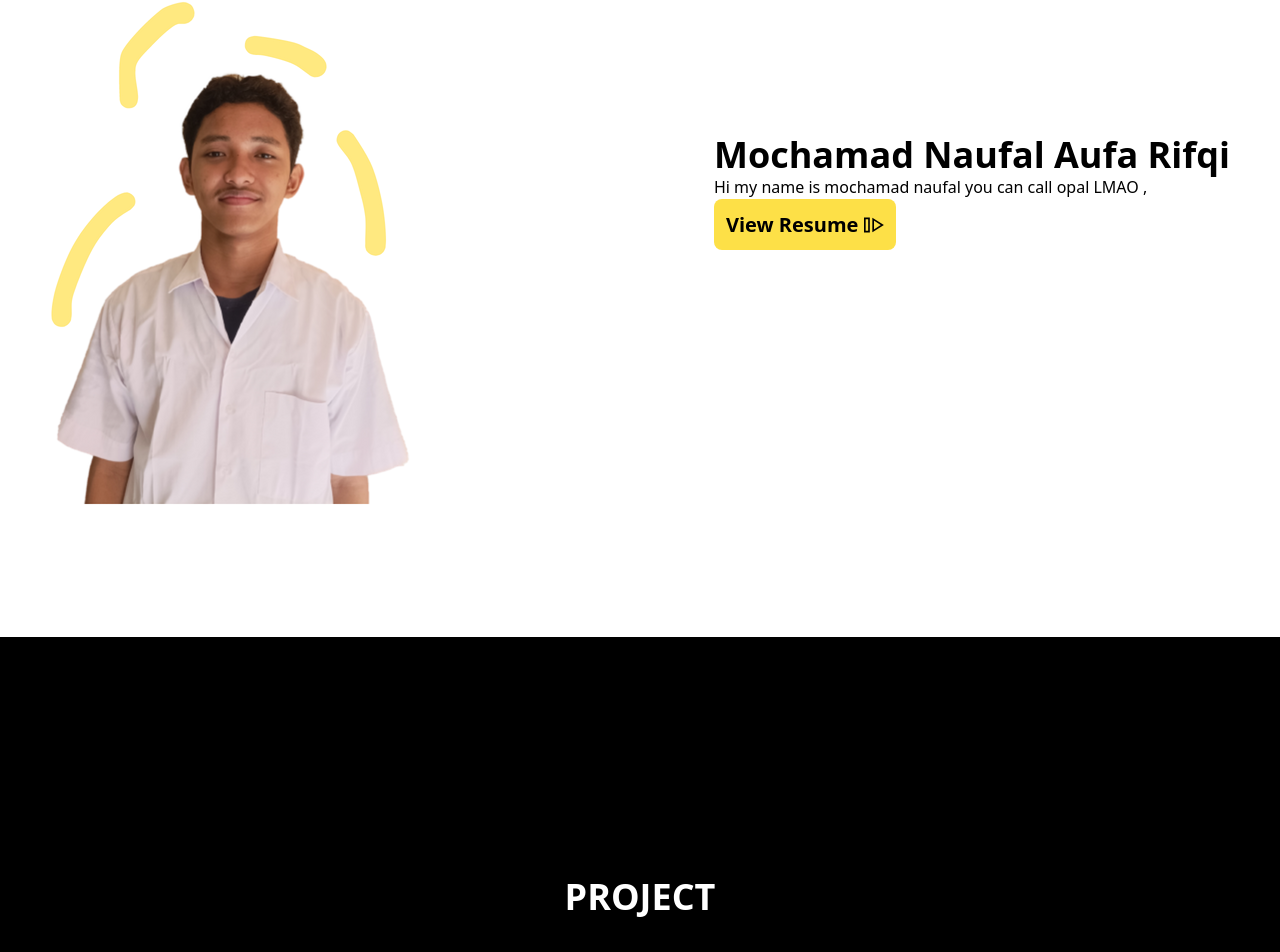
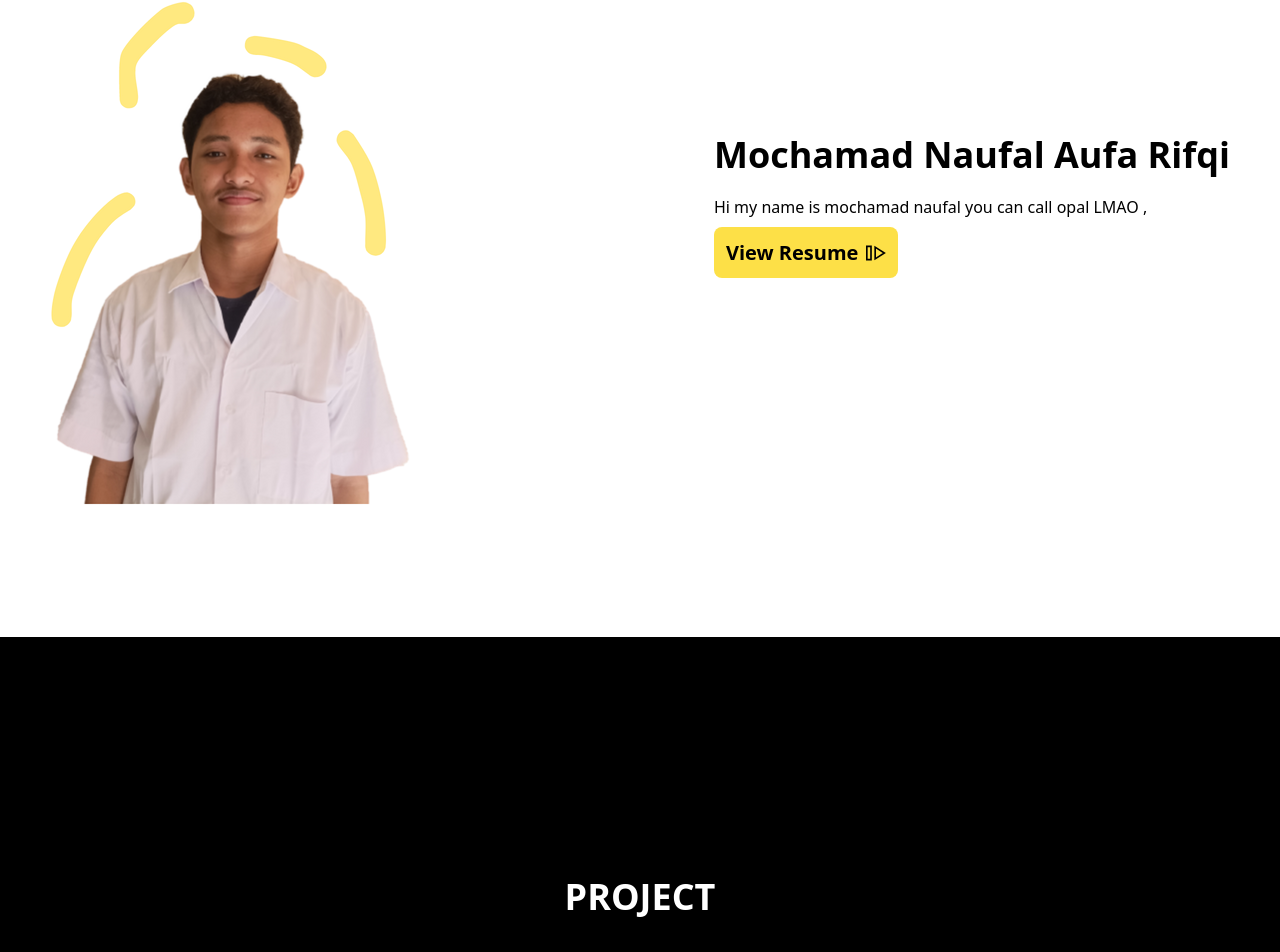
Before and after one commit to naufalaufa/portofolio, a React (Create React App) app: page / in a window 1280 px wide. Shown: the part 1105-2057 px from the top of the page. Built offline with nearby package versions, Linux system fonts and the light colour scheme.

Commit message:
fix: deploy

```diff
--- a/src/App.js
+++ b/src/App.js
@@ -1,15 +1,18 @@
 import React from "react";
-import { BrowserRouter as Router, Routes, Route } from "react-router-dom";
-import PagesOne from "./Pages/PagesOne";
+import Navbar from "./Components/Navbar";
+import Main from "./Components/Main";
+import About from "./Components/About";
+import Project from "./Components/Project";
+import Contact from "./Components/Contact";
 
 function App() {
   return (
     <div>
-      <Router>
-        <Routes>
-          <Route path="/" element={<PagesOne />} />
-        </Routes>
-      </Router>
+      <Navbar />
+      <Main />
+      <About />
+      <Project />
+      <Contact />
     </div>
   );
 }
--- a/src/Components/About.jsx
+++ b/src/Components/About.jsx
@@ -1,12 +1,9 @@
-import React, { useRef } from "react";
+import React from "react";
 import logo from "../images/Desain_tanpa_judul-removebg-preview.png";
 import { GrResume } from "react-icons/gr";
 import pdefas from "file:///C:/Users/NAUFAL/Downloads/pdf_20230525_094745_0000.pdf";
-import { Link } from "react-router-dom";
 
 function About() {
-  const ref = useRef(null);
-
   return (
     <div id="abouts" className="bg-white pb-28">
       <div className="bg-white p-5 ">
@@ -15,25 +12,26 @@ function About() {
         </h1>
         <div className="text-left sm:text-left">
           <img src={logo} alt="error" />
-          <div className="sm:absolute top-[1200px] right-[10px] p-10 md:ml-96 ">
+          <div className="sm:absolute top-[1200px] right-[10px] p-10 md:ml-96 space-y-5 ">
             <h1 className="text-2xl  font-bold  sm:text-xl  md:text-2xl lg:text-4xl ">
               Mochamad Naufal Aufa Rifqi
             </h1>
             <p className="text-left ">
               Hi my name is mochamad naufal you can call opal LMAO ,
             </p>
-            <div className="text-black mb-3"></div>
-            <Link
-              ref={ref}
-              target="_blank"
-              to={pdefas}
-              className="hover:bg-slate-600 duration-300  p-2 bg-yellow-300  font-bold rounded-lg my-2 sm:p-3 text-sm  md:text-sm lg:text-xl "
-            >
-              View Resume{" "}
-              <span className="inline-block relative top-[3px] ">
-                <GrResume />
-              </span>
-            </Link>
+            <div>
+              <a
+                target="_blank"
+                href={pdefas}
+                className="hover:bg-slate-600 duration-300  p-2 bg-yellow-300  font-bold rounded-lg my-2 sm:p-3 text-sm  md:text-sm lg:text-xl "
+                rel="noreferrer"
+              >
+                View Resume
+                <span className="inline-block relative top-[3px] ml-2">
+                  <GrResume />
+                </span>
+              </a>
+            </div>
           </div>
         </div>
       </div>
--- a/src/Components/Contact.jsx
+++ b/src/Components/Contact.jsx
@@ -3,7 +3,6 @@ import { IoLogoWhatsapp } from "react-icons/io";
 import { AiFillInstagram } from "react-icons/ai";
 import { BsGithub } from "react-icons/bs";
 import { BsLinkedin } from "react-icons/bs";
-import { Link } from "react-router-dom";
 
 function Contact() {
   return (
@@ -11,30 +10,43 @@ function Contact() {
       <h1 className="text-center font-bold text-4xl m-auto ">CONTACT</h1>
       <div className="flex justify-evenly rounded-md gap-5 sm:w-[400px] p-10 m-auto md:w-[500px] ">
         <div>
-          <Link to="https://wa.me/6285156802452" target="_blank">
+          <a
+            href="https://wa.me/6285156802452"
+            target="_blank"
+            rel="noreferrer"
+          >
             <IoLogoWhatsapp size={40} className="hover:scale-150 duration-75" />
-          </Link>
+          </a>
         </div>
         <div>
-          <Link to="https://www.instagram.com/naufallrifqiii/" target="_blank">
+          <a
+            href="https://www.instagram.com/naufallrifqiii/"
+            target="_blank"
+            rel="noreferrer"
+          >
             <AiFillInstagram
               size={40}
               className="hover:scale-150 duration-75"
             />
-          </Link>
+          </a>
         </div>
         <div>
-          <Link to="https://github.com/naufalaufa" target="_blank">
+          <a
+            href="https://github.com/naufalaufa"
+            target="_blank"
+            rel="noreferrer"
+          >
             <BsGithub size={40} className="hover:scale-150 duration-75" />
-          </Link>
+          </a>
         </div>
         <div>
-          <Link
-            to="https://www.linkedin.com/in/naufal-aufa-a7a415257/"
+          <a
+            href="https://www.linkedin.com/in/naufal-aufa-a7a415257/"
             target="_blank"
+            rel="noreferrer"
           >
             <BsLinkedin size={40} className="hover:scale-150 duration-75" />
-          </Link>
+          </a>
         </div>
       </div>
     </div>
--- a/src/Components/Project.jsx
+++ b/src/Components/Project.jsx
@@ -1,6 +1,5 @@
 import React from "react";
 import Netflix from "../images/NETFLIX-NEW-REV.png";
-import { Link } from "react-router-dom";
 
 function Project() {
   return (
@@ -9,13 +8,17 @@ function Project() {
       <div className="sm:flex text-center font-bold ">
         <div className="p-8 ">
           <h1 className="text-left my-5 text-2xl">Netflix Clone</h1>
-          <Link to="https://netflix-clone-naufal.web.app/" target="_blank">
+          <a
+            href="https://netflix-clone-naufal.web.app/"
+            target="_blank"
+            rel="noreferrer"
+          >
             <img
               src={Netflix}
               alt="error"
               className="cursor-pointer hover:scale-110 duration-100"
             />
-          </Link>
+          </a>
           <p className="text-left mt-10 font-extralight">
             Netflix clone project using react js technology, redux, firebase,
             Click image for view project , if there is a warning click details
@@ -24,13 +27,17 @@ function Project() {
         </div>
         <div className="p-8 ">
           <h1 className="text-left my-5 text-2xl">Coming soon</h1>
-          <Link to="https://netflix-clone-naufal.web.app/" target="_blank">
+          <a
+            href="https://netflix-clone-naufal.web.app/"
+            target="_blank"
+            rel="noreferrer"
+          >
             <img
               src={Netflix}
               alt="error"
               className="cursor-pointer hover:scale-110 duration-100 "
             />
-          </Link>
+          </a>
           <p className="text-left mt-10 font-extralight">COMING SOON PROJECT</p>
         </div>
       </div>
--- a/src/Pages/PagesOne.jsx
+++ /dev/null
@@ -1,20 +0,0 @@
-import React from "react";
-import Navbar from "../Components/Navbar";
-import Main from "../Components/Main";
-import About from "../Components/About";
-import Project from "../Components/Project";
-import Contact from "../Components/Contact";
-
-function PagesOne() {
-  return (
-    <div>
-      <Navbar />
-      <Main />
-      <About />
-      <Project />
-      <Contact />
-    </div>
-  );
-}
-
-export default PagesOne;
```
